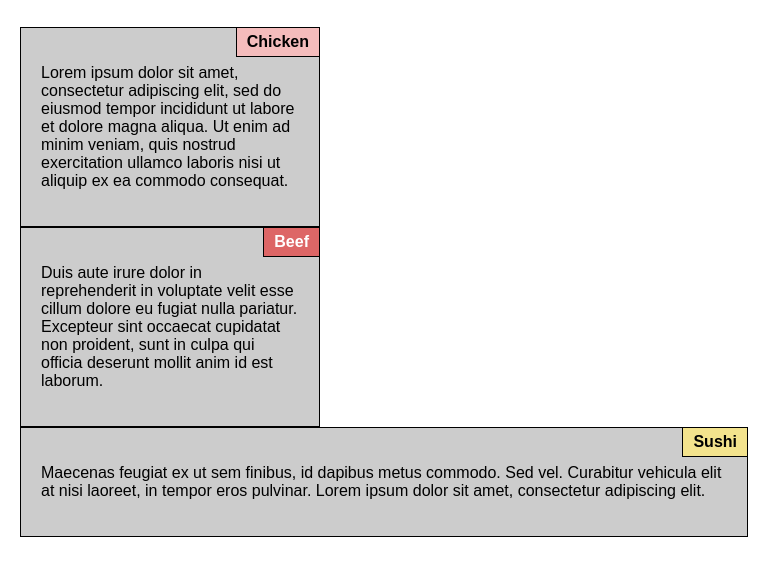
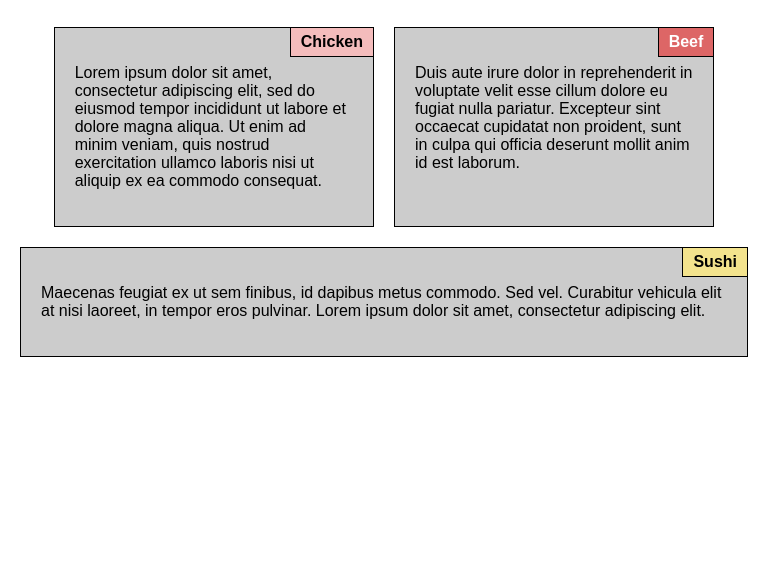
Before and after one commit to Raphael-Testing/coursera-test, a plain HTML site: page docs/index.html in a window 768 px wide. Shown: the part 81-656 px from the top of the page. Drawn offline with Linux system fonts and the light colour scheme.

Commit message:
done project

```diff
--- a/docs/css/styles.css
+++ b/docs/css/styles.css
@@ -11,8 +11,10 @@ h1 {
 }
 
 .container {
-  max-width: 1000px;
-  margin: 0 auto;
+  display: flex;
+  flex-wrap: wrap;
+  gap: 20px;
+  justify-content: center;
 }
 
 .card {
@@ -54,8 +56,8 @@ h1 {
 /* Tablet view: 768px - 991px */
 @media (min-width: 768px) and (max-width: 991px) {
   .card {
-    flex: 0 0 calc(50%-15px);
-    max-width: calc(50%-15px);
+    flex: 0 0 44%;
+    max-width: 44%;
   }
 
   .card:nth-child(3) {
```
